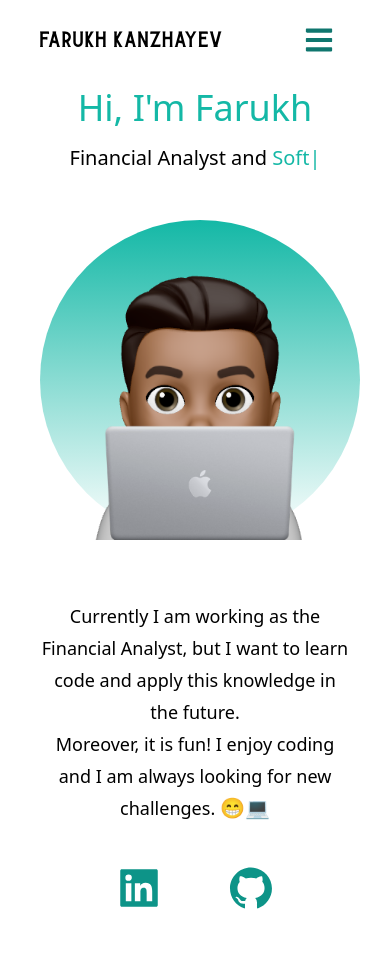
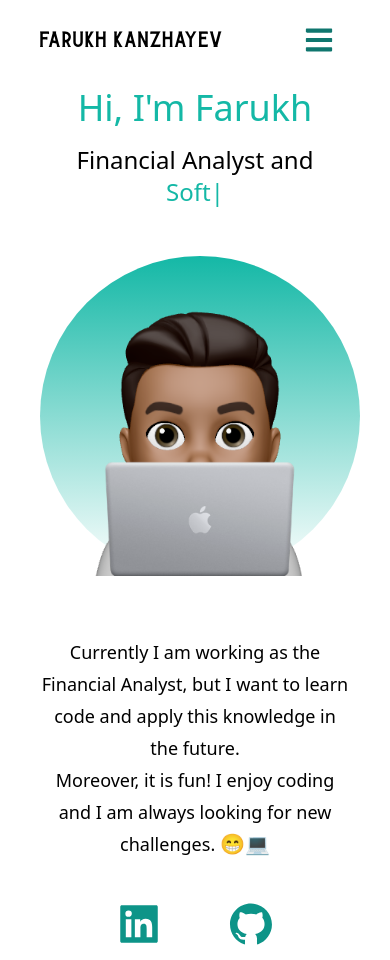
Before and after one commit to jwild22/project5-portfolio-app, a React (Vite) app: page /about in a window 390 px wide. Before the commit the page ends 924 px from the top, so only its background shows below. Built offline with nearby package versions, Linux system fonts and the light colour scheme.

Commit message:
contact form change

```diff
--- a/src/pages/About.jsx
+++ b/src/pages/About.jsx
@@ -9,14 +9,14 @@ export default function About() {
         <h2 className="text-4xl md:text-5xl py-2 text-teal-500 font-medium">
           Hi, I&apos;m Farukh
         </h2>
-        <h3 className="text-xl py-2 md:text-2xl">
-          Financial Analyst and{' '}
+        <h3 className="text-2xl py-2">
+          Financial Analyst and <br className="flex sm:hidden" />
           <TypeAnimation
             sequence={['', 450, 'Software Developer', 3000]}
             wrapper="span"
             repeat={Infinity}
             cursor={true}
-            className="text-teal-500 text-xl py-2 md:text-2xl"
+            className="text-teal-500 text-2xl py-2"
           />
         </h3>
         <div className="relative mx-auto bg-gradient-to-b from-teal-500 rounded-full w-80 h-80 my-10">
--- a/src/pages/Contact.jsx
+++ b/src/pages/Contact.jsx
@@ -16,19 +16,19 @@ export default function Contact() {
               type="text"
               name="name"
               placeholder="Enter your name"
-              className="p-2 bg-transparent border-2 rounded-md w-96 focus:outline-none"
+              className="p-2 bg-transparent border-2 rounded-md w-72 sm:w-96 focus:outline-none"
             />
             <input
               type="text"
               name="email"
               placeholder="Enter your email"
-              className="p-2 bg-transparent border-2 rounded-md w-96 focus:outline-none"
+              className="p-2 bg-transparent border-2 rounded-md w-72 sm:w-96 focus:outline-none"
             />
             <textarea
               name="message"
               placeholder="Enter your message"
               rows="10"
-              className="p-2 bg-transparent border-2 rounded-md w-96 focus:outline-none"
+              className="p-2 bg-transparent border-2 rounded-md w-72 sm:w-96 focus:outline-none"
             ></textarea>
             <button className="text-white bg-gradient-to-b from-cyan-600 to-teal-600 px-6 py-3 my-8 mx-auto flex items-center rounded-md hover:scale-110 duration-300">
               Submit
```
